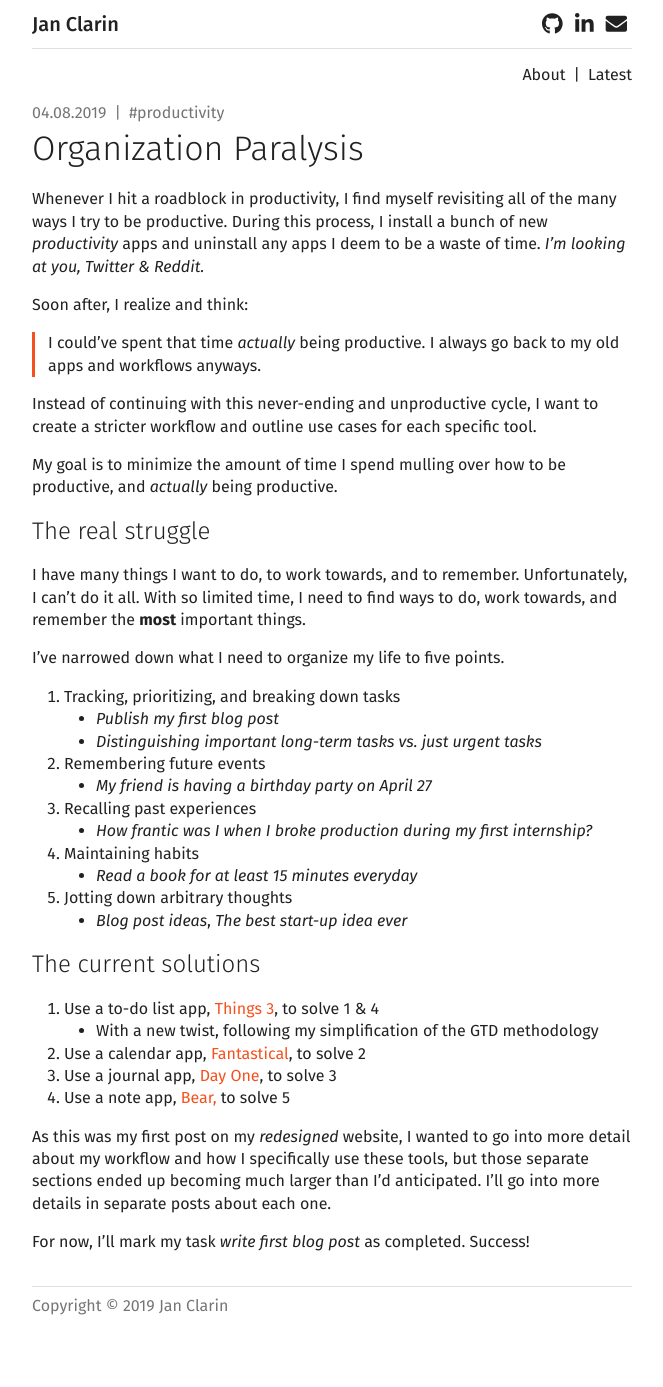
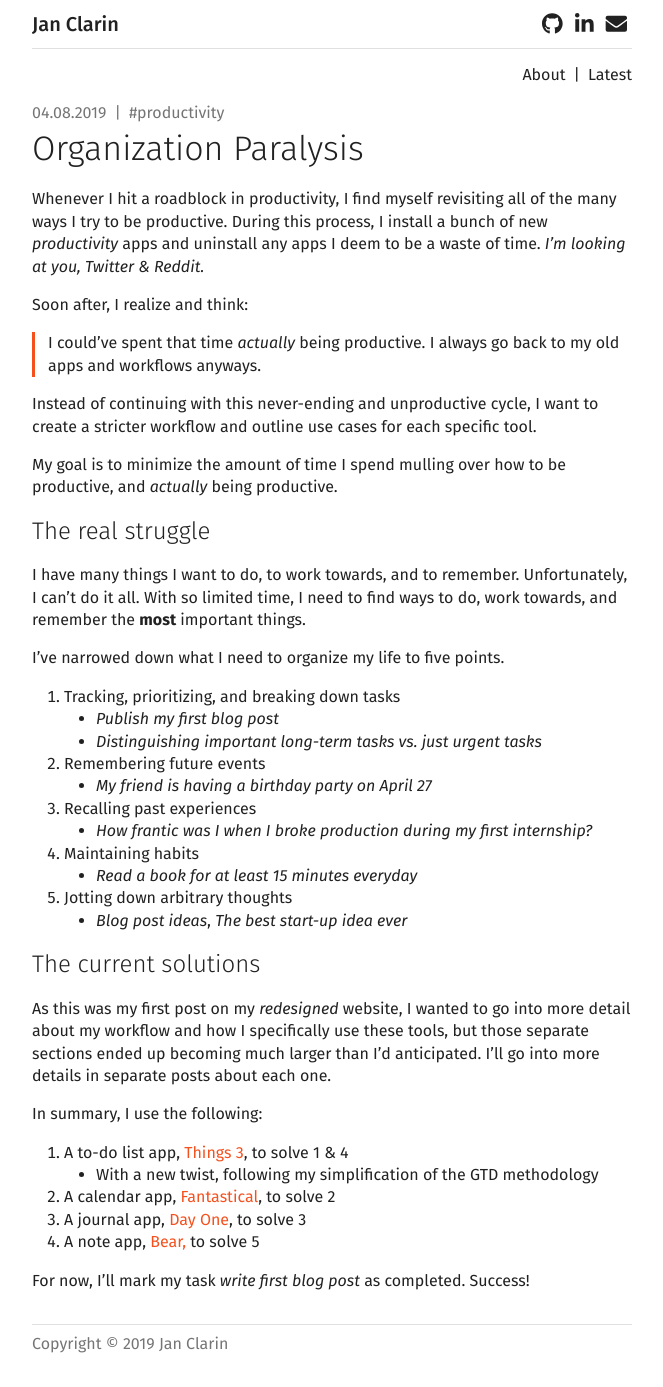
Before and after one commit to janclarin/janclarin.github.io, a Jekyll site: the page built from _posts/2019-04-08-organization-paralysis.md, in a window 1280 px wide. Shown: the whole page, without its empty margins (308-971 px from the left). Built offline with Jekyll 4.4.1, drawn with Linux system fonts in a browser that asks for light colours; nearby versions of some CDN libraries; comment, search, counter and statistics services are not loaded; before the commit the page ends 1349 px from its top, so only the background shows below that.

Commit message:
Reword conclusion in organization-paralysis

```diff
--- a/_posts/2019-04-08-organization-paralysis.md
+++ b/_posts/2019-04-08-organization-paralysis.md
@@ -33,12 +33,14 @@ I’ve narrowed down what I need to organize my life to five points.
   * *Blog post ideas*, *The best start-up idea ever*
 
 ## The current solutions
-1. Use a to-do list app, [Things 3](https://culturedcode.com/things/), to solve 1 & 4
-  * With a new twist, following my simplification of the GTD methodology
-2. Use a calendar app, [Fantastical](https://flexibits.com/fantastical), to solve 2
-3. Use a journal app, [Day One](https://dayoneapp.com), to solve 3
-4. Use a note app, [Bear,](https://bear.app) to solve 5
-
 As this was my first post on my *redesigned* website, I wanted to go into more detail about my workflow and how I specifically use these tools, but those separate sections ended up becoming much larger than I’d anticipated. I’ll go into more details in separate posts about each one.
 
+In summary, I use the following:
+
+1. A to-do list app, [Things 3](https://culturedcode.com/things/), to solve 1 & 4
+  * With a new twist, following my simplification of the GTD methodology
+2. A calendar app, [Fantastical](https://flexibits.com/fantastical), to solve 2
+3. A journal app, [Day One](https://dayoneapp.com), to solve 3
+4. A note app, [Bear,](https://bear.app) to solve 5
+
 For now, I’ll mark my task *write first blog post* as completed. Success!
```
